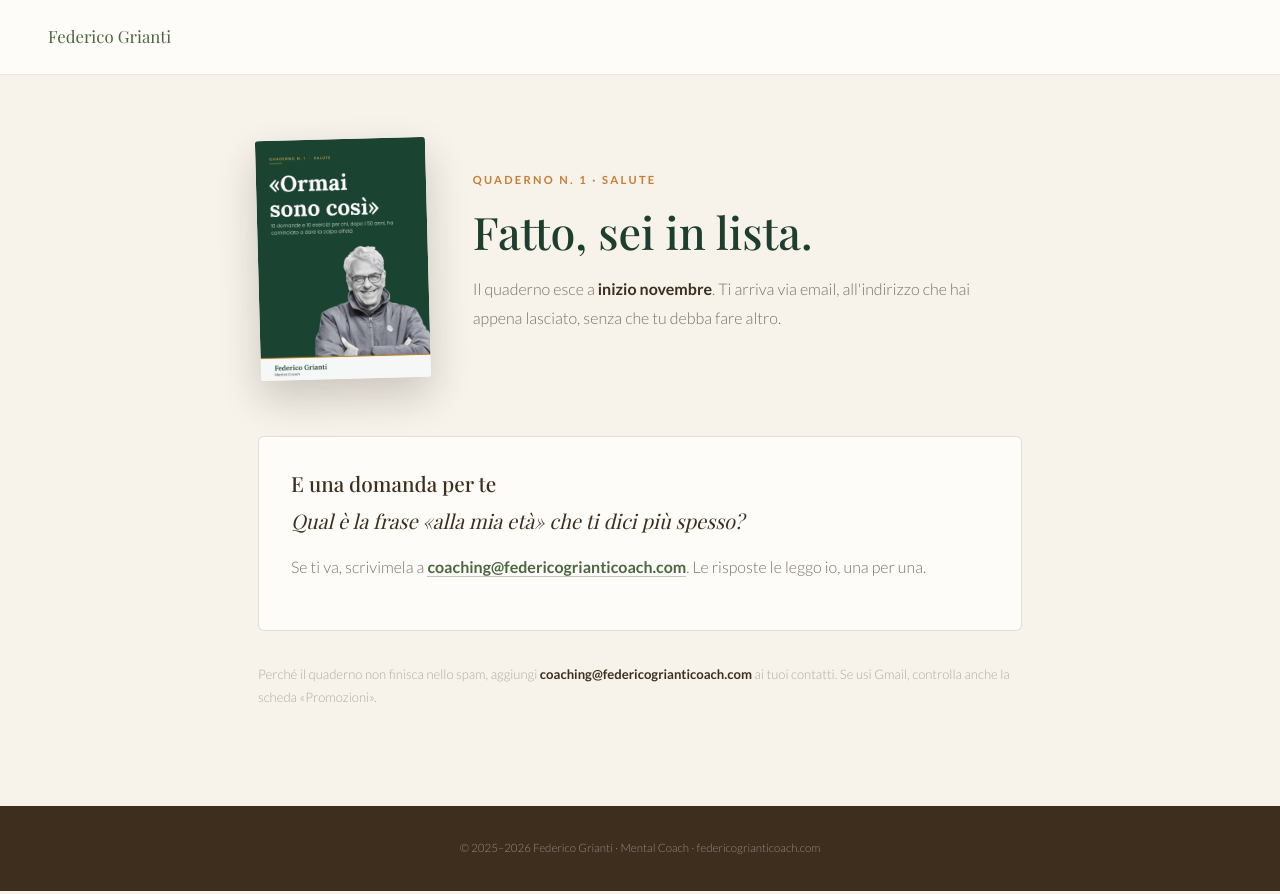
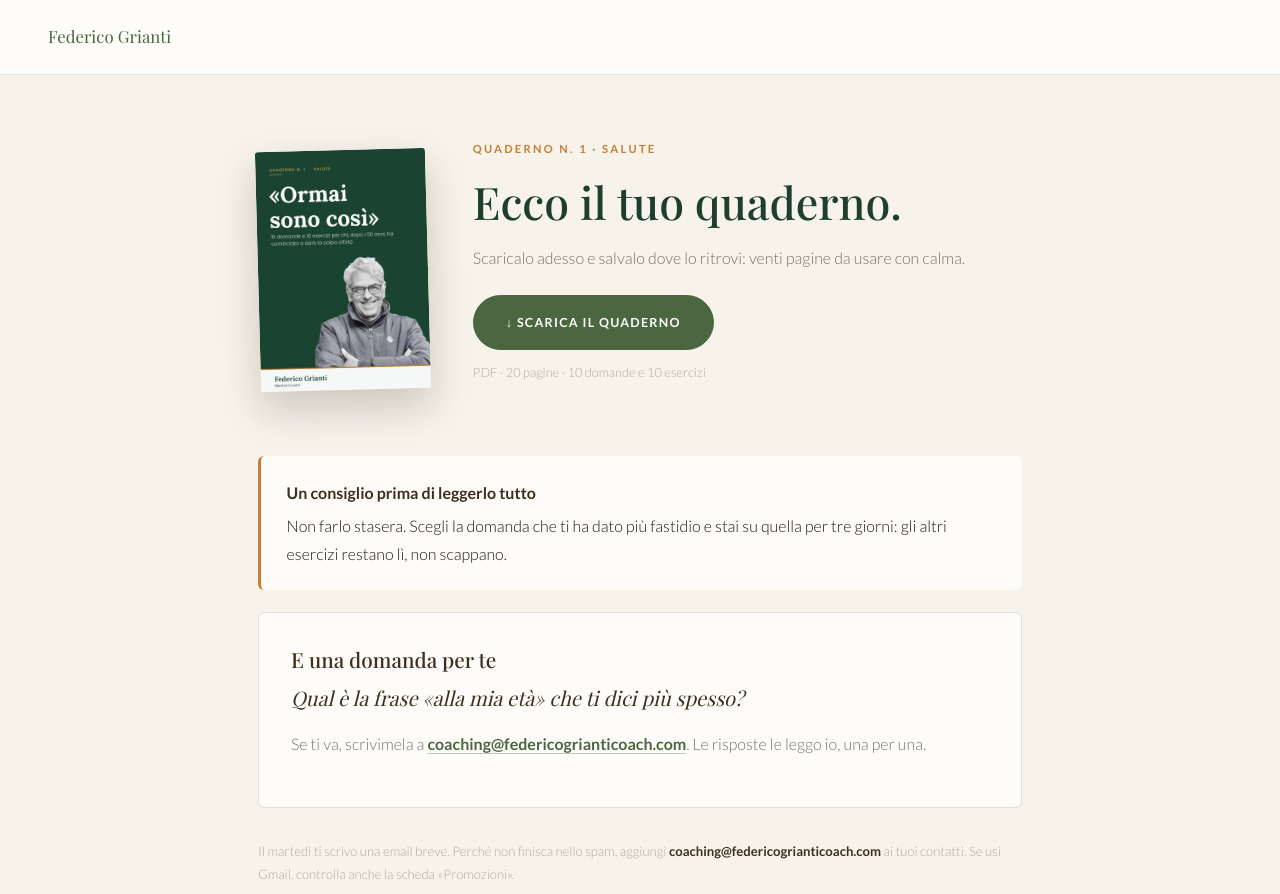
Before and after one commit to Fedeg3/federico-sito-coach, a plain HTML site: page ormai-grazie.html in a window 1280 px wide. Shown: the top 894 px of the page. Drawn offline with nearby package versions, Linux system fonts and the light colour scheme; a web font is replaced by a local one.

Commit message:
Update ormai-grazie.html

```diff
--- a/ormai-grazie.html
+++ b/ormai-grazie.html
@@ -3,7 +3,7 @@
 <head>
   <meta charset="UTF-8" />
   <meta name="viewport" content="width=device-width, initial-scale=1.0" />
-  <title>Sei in lista — «Ormai sono così» | Federico Grianti</title>
+  <title>Il tuo quaderno — «Ormai sono così» | Federico Grianti</title>
   <meta name="robots" content="noindex, nofollow" />
   <link rel="preconnect" href="https://fonts.googleapis.com" />
   <link rel="preconnect" href="https://fonts.gstatic.com" crossorigin />
@@ -28,6 +28,9 @@
     .btn:hover{background:transparent;color:var(--verde)}
     .domanda{font-family:var(--serif);font-style:italic;font-size:1.25rem;color:var(--marrone);line-height:1.5;margin:.4rem 0 1rem}
     .mail{color:var(--verde);font-weight:700;text-decoration:none;border-bottom:1px solid rgba(74,103,65,.35)}
+    .formato{font-size:.8rem;color:var(--grigio-chiaro);margin-top:.7rem}
+    .consiglio{background:var(--bianco);border-left:3px solid var(--ocra);border-radius:var(--radius);padding:1.4rem 1.6rem;margin-bottom:1.4rem}
+    .consiglio b{display:block;color:var(--marrone);margin-bottom:.3rem}
     .nota{font-size:.82rem;color:var(--grigio-chiaro);line-height:1.8;margin-top:2rem}
     footer{background:var(--marrone);color:rgba(255,255,255,0.45);padding:2rem 3rem;text-align:center;font-size:.72rem;line-height:1.8}
     @media(max-width:760px){
@@ -49,11 +52,18 @@
     <img src="copertina-ormai-salute.jpg" alt="Copertina del quaderno «Ormai sono così»" width="800" height="1131" />
     <div>
       <p class="occhiello">Quaderno n. 1 · Salute</p>
-      <h1 id="saluto">Fatto, sei in lista.</h1>
-      <p>Il quaderno esce a <b>inizio novembre</b>. Ti arriva via email, all'indirizzo che hai appena lasciato, senza che tu debba fare altro.</p>
+      <h1 id="saluto">Ecco il tuo quaderno.</h1>
+      <p>Scaricalo adesso e salvalo dove lo ritrovi: venti pagine da usare con calma.</p>
+      <a href="ormai-sono-cosi.pdf" class="btn" download>&darr; Scarica il quaderno</a>
+      <p class="formato">PDF · 20 pagine · 10 domande e 10 esercizi</p>
     </div>
   </div>
 
+
+  <div class="consiglio">
+    <b>Un consiglio prima di leggerlo tutto</b>
+    Non farlo stasera. Scegli la domanda che ti ha dato più fastidio e stai su quella per tre giorni: gli altri esercizi restano lì, non scappano.
+  </div>
 
   <div class="box">
     <h2>E una domanda per te</h2>
@@ -61,7 +71,7 @@
     <p>Se ti va, scrivimela a <a class="mail" href="mailto:coaching@federicogrianticoach.com?subject=La%20mia%20frase%20%C2%ABalla%20mia%20et%C3%A0%C2%BB">coaching@federicogrianticoach.com</a>. Le risposte le leggo io, una per una.</p>
   </div>
 
-  <p class="nota">Perché il quaderno non finisca nello spam, aggiungi <b>coaching@federicogrianticoach.com</b> ai tuoi contatti. Se usi Gmail, controlla anche la scheda «Promozioni».</p>
+  <p class="nota">Il martedì ti scrivo una email breve. Perché non finisca nello spam, aggiungi <b>coaching@federicogrianticoach.com</b> ai tuoi contatti. Se usi Gmail, controlla anche la scheda «Promozioni».</p>
 </main>
 
 <footer>
@@ -74,7 +84,7 @@
     try { nome = sessionStorage.getItem("nomeOrmai") || ""; } catch (err) {}
     if (nome) {
       var n = nome.charAt(0).toUpperCase() + nome.slice(1);
-      document.getElementById("saluto").textContent = "Fatto, " + n + ": sei in lista.";
+      document.getElementById("saluto").textContent = n + ", ecco il tuo quaderno.";
     }
   })();
 </script>
```
